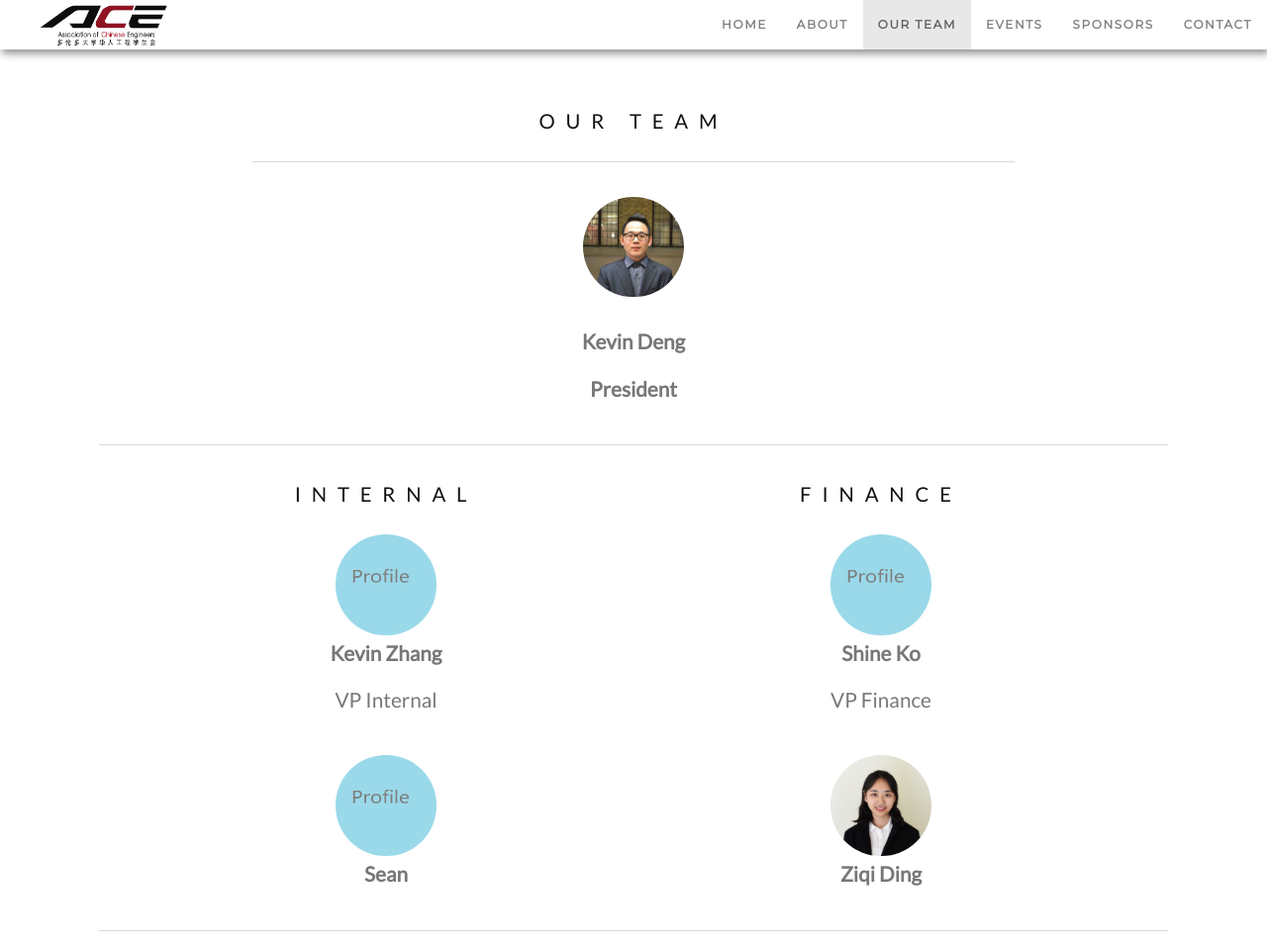
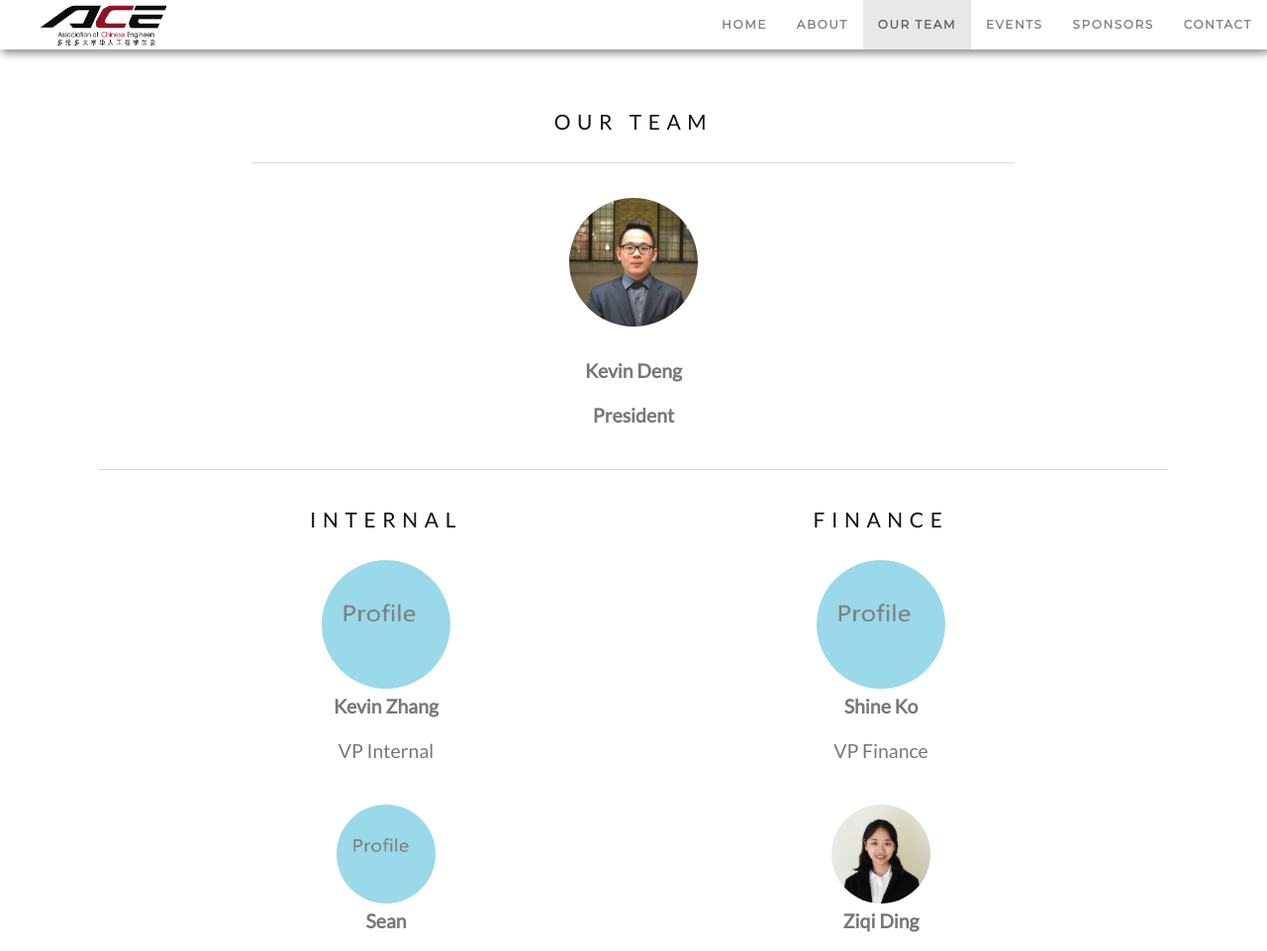
Before and after one commit to utace2017/utace2017.github.io, a plain HTML site: page our_team.html in a window 1280 px wide. Shown: the top 961 px of the page at 99% size. Drawn offline with nearby package versions, Linux system fonts and the light colour scheme; a script that the page names is missing.

Commit message:
fixed zooming

```diff
--- a/our_team.html
+++ b/our_team.html
@@ -52,7 +52,7 @@
    <hr><br>
    <div class="col">
     <a href="#demo" data-toggle="collapse">
-      <img  src="images/kevin_deng.jpg" class="img-circle person" alt="Random Name">
+      <img  src="images/kevin_deng.jpg" class="img-circle person" alt="Random Name" width="130" height="130">
     </a><br><br>
     <p class="text-center"><strong>Kevin Deng</strong></p>
     <p class="text-center"><strong>President</strong></p>
--- a/our_team_style.css
+++ b/our_team_style.css
@@ -8,23 +8,28 @@ body {
 }
 h3, h4 {
   margin: 10px 0 30px 0;
-  letter-spacing: calc(0.03em + 0.8vw);
-  font-size: calc(0.5em + 1vw);
+  letter-spacing: calc(0.01em + 0.5vw);
+  font-size: calc(0.8em + 0.7vw);
   color: #111;
+}
+
+p{
+ font-size: calc(0.7em + 0.7vw);
+}
+
+
+
+div.row{
+  position:relative;
+}
+
+div.col-sm-3{
+  position:relative;
 }
 
 
 
 
-img{
-height: calc(2.5em + 5vw);
-width: calc(2.5em + 5vw);
-}
-
-
-p{
- font-size: calc(0.7em + 0.8vw);
-}
 
 
 
--- a/style.css
+++ b/style.css
@@ -11,7 +11,7 @@ body {
 
 h3, h4 {
   margin: calc(0.3em + 1vw) 0 30px 0;
-  letter-spacing: calc(0.1em + 0.8vw);
+  letter-spacing: calc(0.01em + 0.5vw);
   font-size: calc(0.3em + 1vw);  /*deal with viewport*/
   color: #111;
   padding-top: 40px;
```
